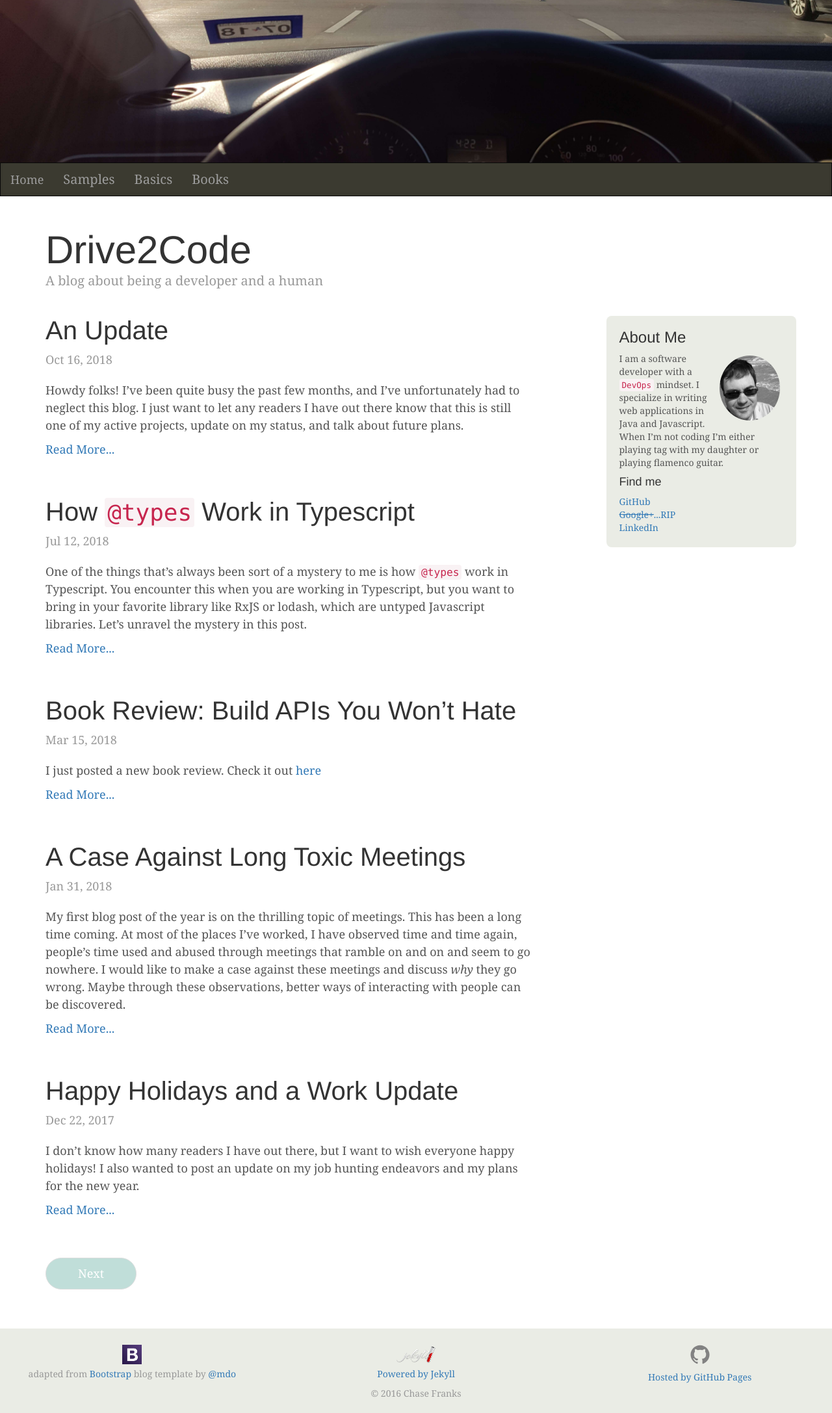
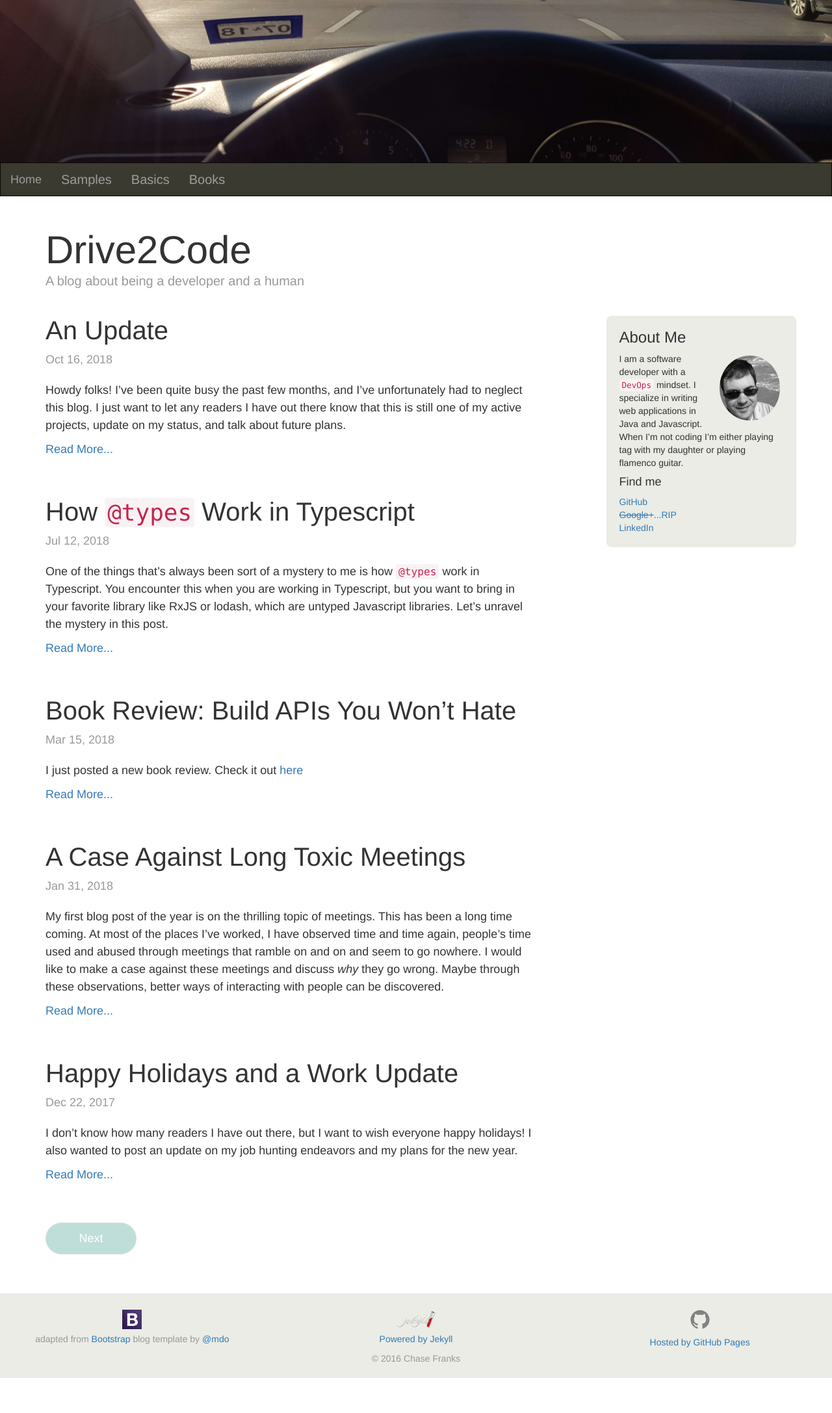
Before and after one commit to chasefranks/chasefranks.github.io, a Jekyll site: the page built from index.html, in a window 1280 px wide. Shown: the whole page at 65% size. Built offline with Jekyll 4.4.1, drawn with Linux system fonts in a browser that asks for light colours; the list of posts is cut into pages by our own code; after the commit the page ends 2120 px from its top, so only the background shows below that.

Commit message:
change preferred font to helvetica

```diff
--- a/_sass/_styles.scss
+++ b/_sass/_styles.scss
@@ -13,8 +13,7 @@ $light-accent: #c0ded9;
 $header-bg-color: #3b3a30;
 
 body {
-  font-family: Georgia, "Times New Roman", Times, serif;
-  color: #555;
+  font-family: Helvetica, "Times New Roman", Times, sans-serif;
 }
 
 h1, .h1,
```
